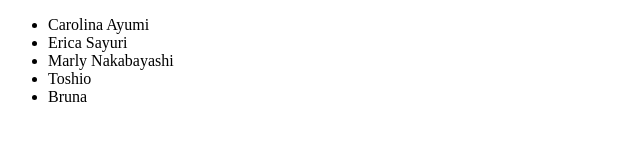
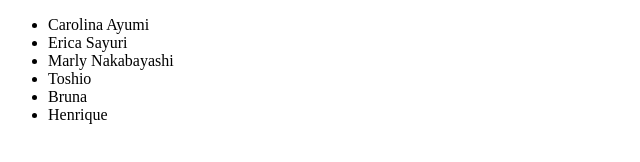
Before and after one commit to carolayumi/aula-git, a plain HTML site: page index.html in a window 1280 px wide. Shown: the full height of the page, 0-640 px from the left. Drawn offline with Linux system fonts and the light colour scheme.

Commit message:
Adicionando Henrique

```diff
--- a/index.html
+++ b/index.html
@@ -14,6 +14,7 @@
         <li>Marly Nakabayashi</li>
         <li>Toshio</li>
         <li>Bruna</li>
+        <li>Henrique </li>
     </ul>
 
 </body>
```
